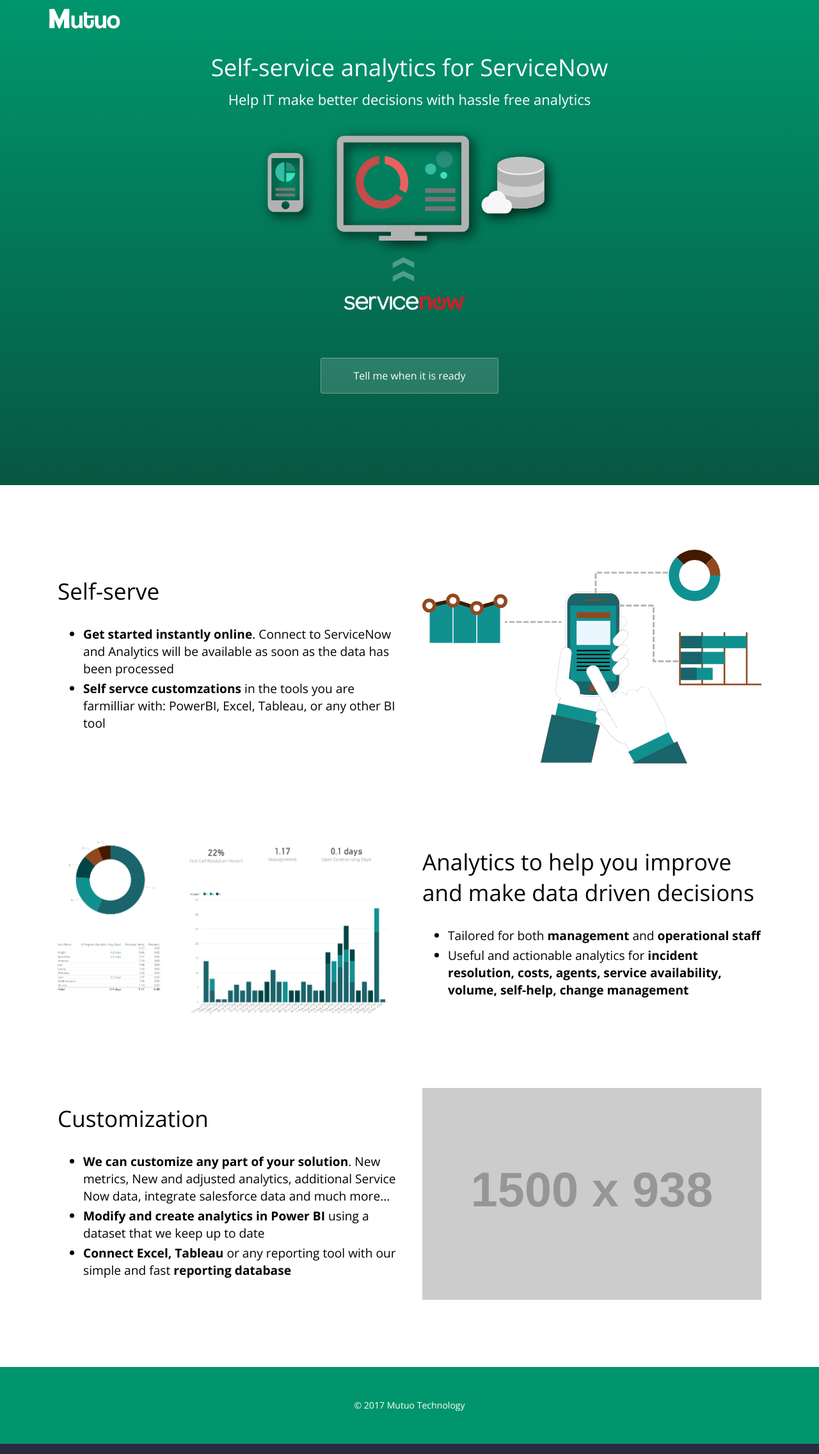
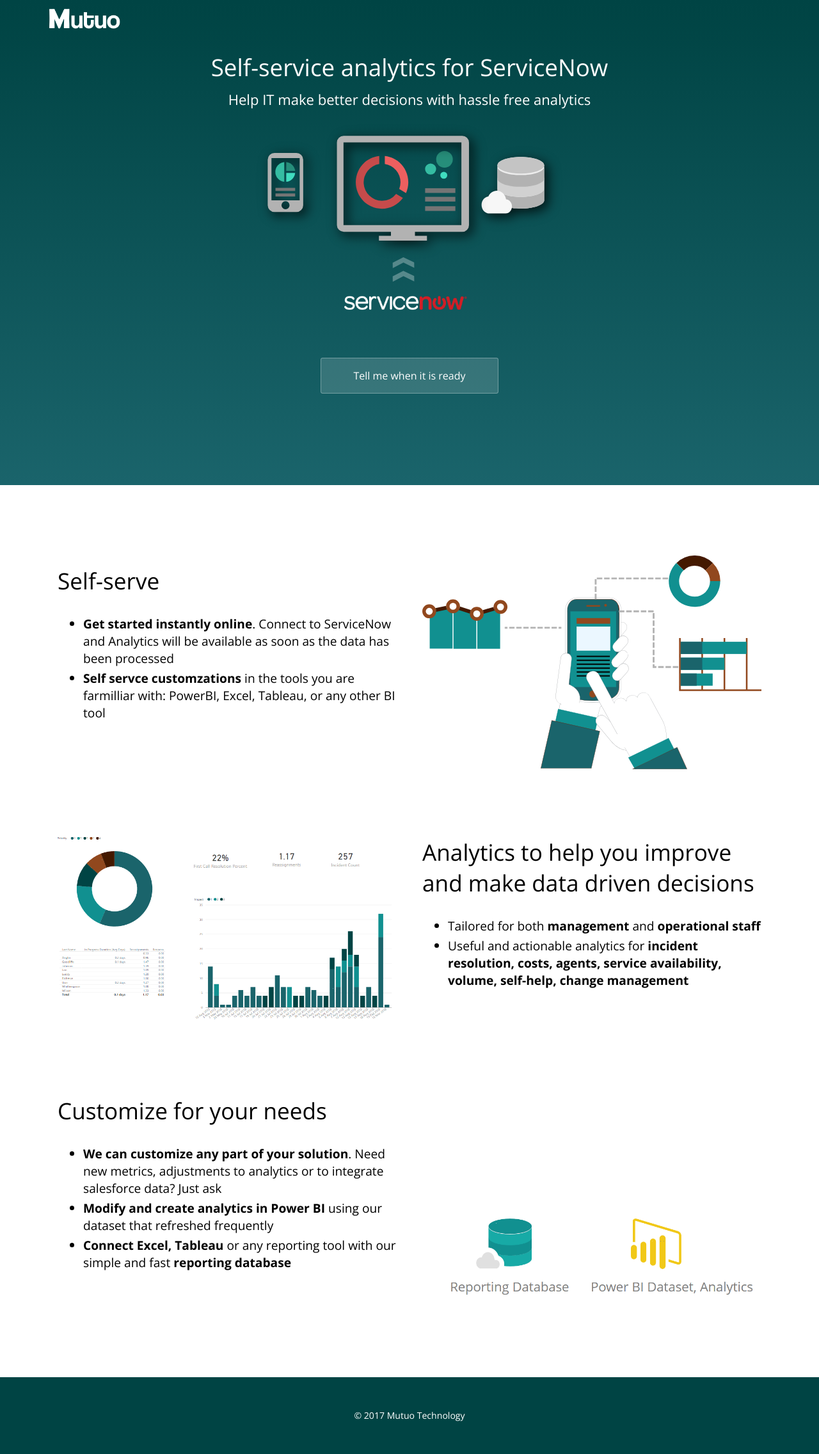
Before and after one commit to markledwich2/mutuosite, a Jekyll site: the page built from index.html, in a window 1280 px wide. Shown: the whole page at 64% size. Built offline with Jekyll 4.4.1, drawn with Linux system fonts in a browser that asks for light colours; the list of posts is cut into pages by our own code.

Commit message:
- customization image

```diff
--- a/_sass/landing-page.scss
+++ b/_sass/landing-page.scss
@@ -47,8 +47,7 @@
     opacity: 0;
 	transform: translateX(-500px);
   }
-  100% {
-  }
+  100% { }
 }
 
 @keyframes slideUp {
@@ -56,11 +55,8 @@
     opacity: 0;
 	transform: translateY(100px);
   }
-
-  100% {
-  }
+  100% {}
 }
-
 #LandingImage {
 	animation-timing-function: cubic-bezier(0.47, 0, 0.745, 0.715);
 	animation-duration: 0.5s;
@@ -89,3 +85,8 @@
 		flex-direction: row-reverse;
 	}
 }
+
+section > .container > .text
+{
+	padding-bottom: 50px;
+}
--- a/_sass/layout.scss
+++ b/_sass/layout.scss
@@ -51,7 +51,7 @@
 
 .content {
 	background: #fff;
-	padding: 1px 0 0 0;
+	padding: 10px 0 0 0;
 	position: relative;
 }
 
--- a/_sass/variables.scss
+++ b/_sass/variables.scss
@@ -1,5 +1,5 @@
-$brand-color: #00956C;
-$secondary-brand-color: #075741;
+$brand-color: #004444;
+$secondary-brand-color: #1A646B;
 $middle-gradient-color: mix($brand-color, $secondary-brand-color, 95%);
 
 // Breakpoints
--- a/index.html
+++ b/index.html
@@ -41,9 +41,9 @@
 
 	<section>
 		<div class="container flex">
-			<div class="text editable"><h2>Customization</h2><ul><li><b>We can customize any part of your solution</b>. New metrics, New and adjusted analytics, additional Service Now data, integrate salesforce data and much more...</li><li><b>Modify and create analytics in Power BI</b> using a dataset that we keep up to date</li><li><b>Connect Excel, Tableau</b> or any reporting tool with our simple and fast <b>reporting database</b></li></ul></div>
+			<div class="text editable"><h2>Customize for your needs</h2><ul><li><b>We can customize any part of your solution</b>. Need new metrics, adjustments to analytics or to integrate salesforce data? Just ask</li><li><b>Modify and create analytics in Power BI</b> using our dataset that refreshed frequently </li><li><b>Connect Excel, Tableau</b> or any reporting tool with our simple and fast <b>reporting database</b></li></ul></div>
 			<div class="image">
-				<img src="//placehold.it/1500x938" />
+				<img src="/images/LandingCustomizationFeature.gif" />
 			</div>
 		</div>
 	</section>
```
Also changed, not shown: images/LandingAnalyticsFeature.gif, images/LandingCustomizationFeature.gif (added).
